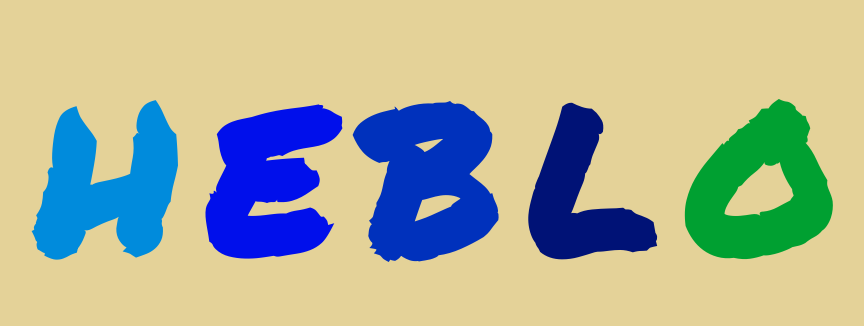
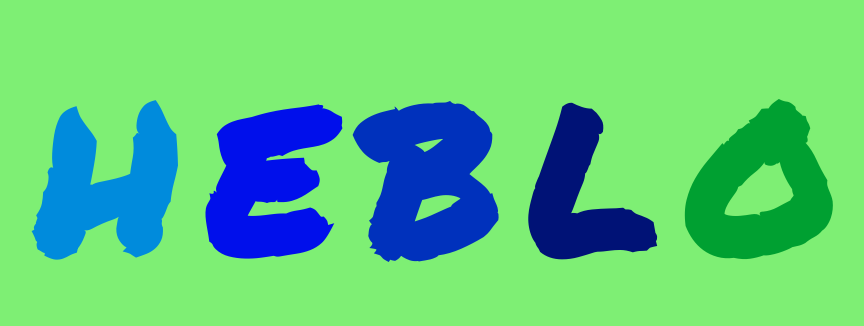
Before and after one commit to IrinaWPB/AnimatedDemo, a plain HTML site: page index.html in a window 1280 px wide. Shown: the part 244-570 px from the top of the page, without its empty margins (222-1086 px from the left). Drawn offline with Linux system fonts and the light colour scheme.

Commit message:
switched to green

```diff
--- a/style.css
+++ b/style.css
@@ -1,5 +1,5 @@
 body {
-    background-color: rgb(228, 210, 152);
+    background-color: rgb(126, 239, 116);
 }
 
 h1 {
```
